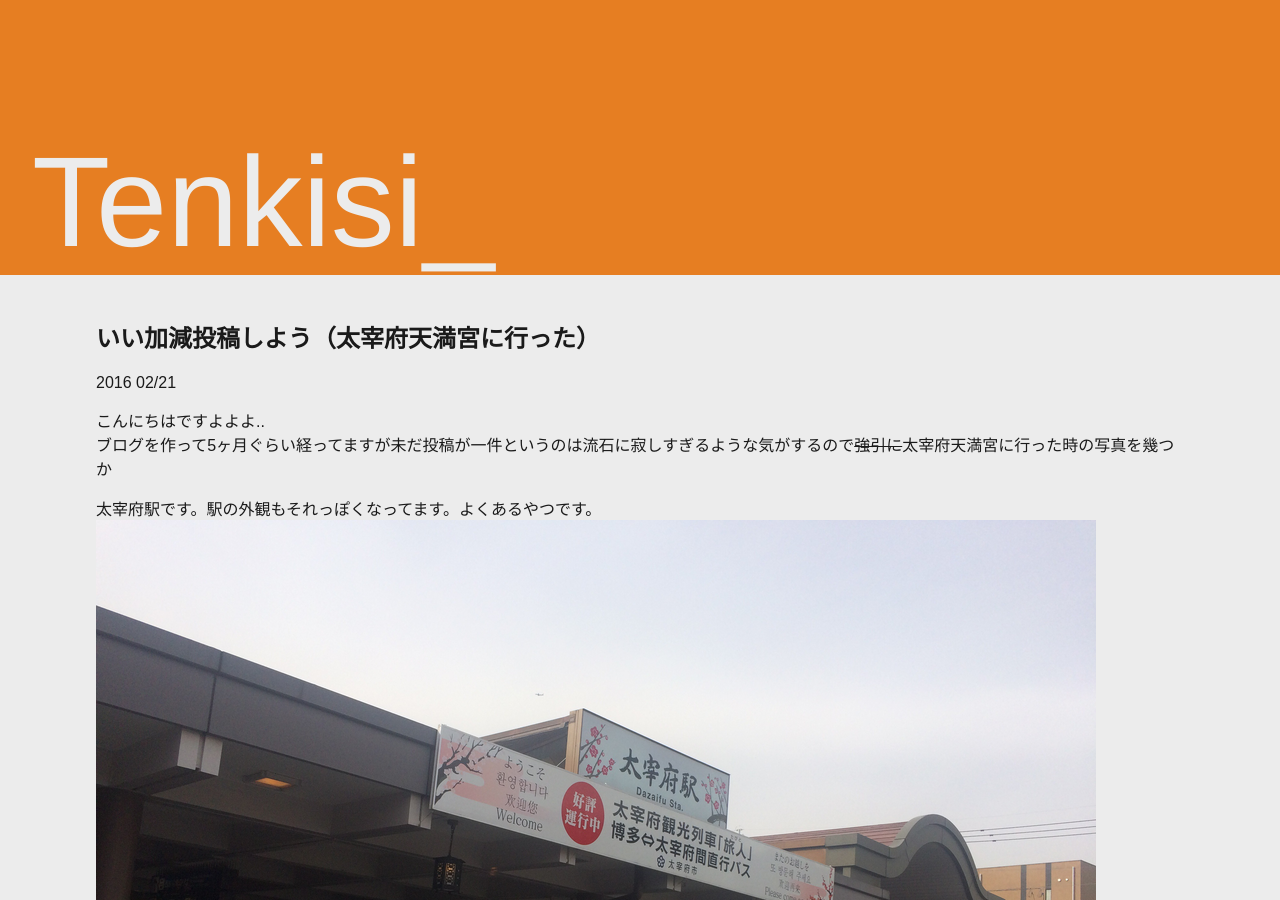
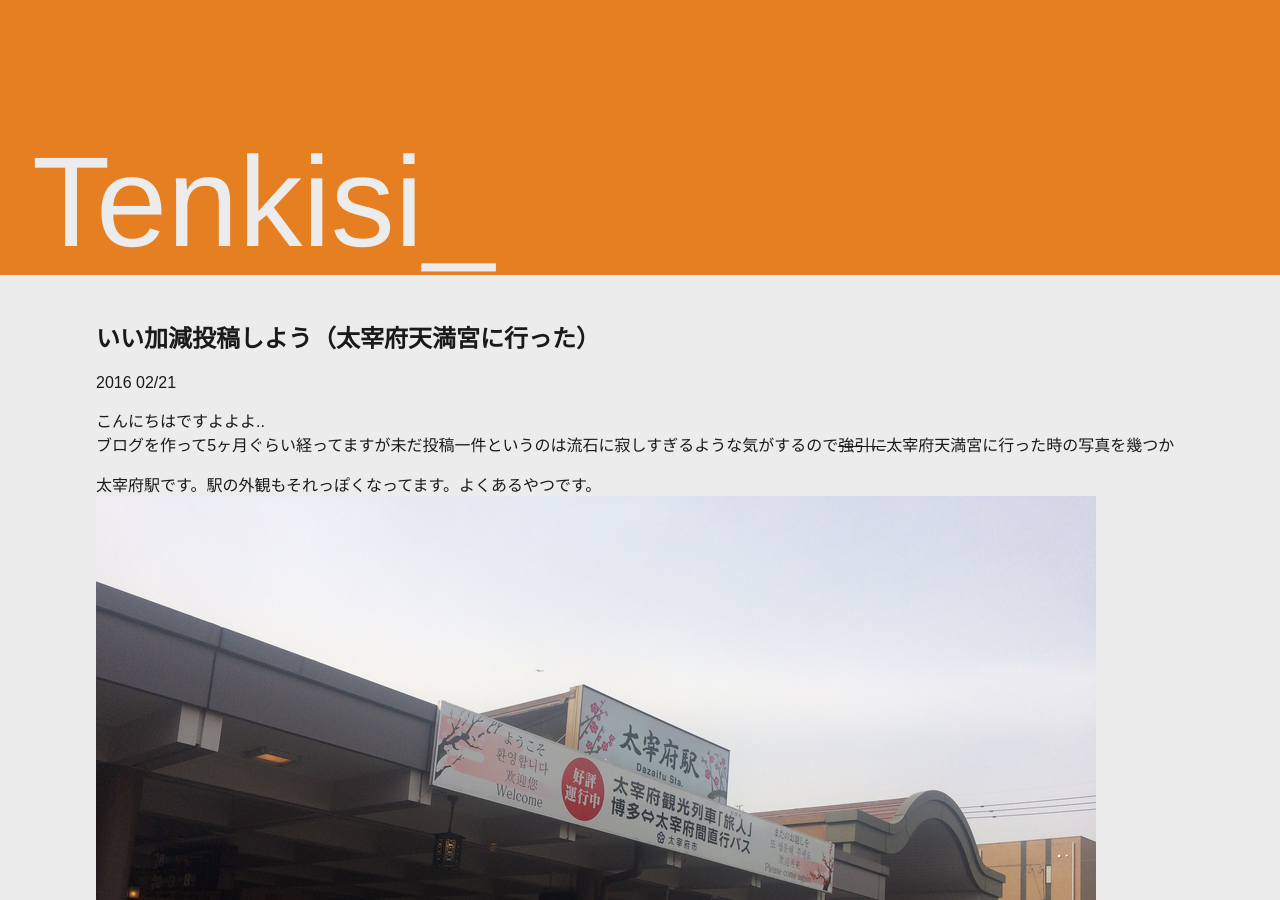
Before and after one commit to tenkisi/tenkisi.github.io, a Jekyll site: the page built from _posts/2016-02-21-dazaifu-tenmangu.md, in a window 1280 px wide and 900 px high. Built offline with Jekyll 4.4.1, drawn with Linux system fonts in a browser that asks for light colours; comment, search, counter and statistics services are not loaded.

Commit message:
fix ~~ -> HTML del tag

```diff
--- a/_posts/2016-02-21-dazaifu-tenmangu.md
+++ b/_posts/2016-02-21-dazaifu-tenmangu.md
@@ -6,7 +6,7 @@
 {% capture images %}{{ site.baseurl }}/images/{{ page.path | replace: '_posts/','' | replace: '.md','' }}{% endcapture %}
 
 こんにちはですよよよ..
-ブログを作って5ヶ月ぐらい経ってますが未だ投稿が一件というのは流石に寂しすぎるような気がするので~~強引に~~太宰府天満宮に行った時の写真を幾つか
+ブログを作って5ヶ月ぐらい経ってますが未だ投稿一件というのは流石に寂しすぎるような気がするので<del>強引に</del>太宰府天満宮に行った時の写真を幾つか
 
 太宰府駅です。駅の外観もそれっぽくなってます。よくあるやつです。
 ![太宰府駅]({{ images }}/dazaifu-station.png)
```
Also changed, not shown: _posts/2015-10-8-first.md (+1 -1 lines).
